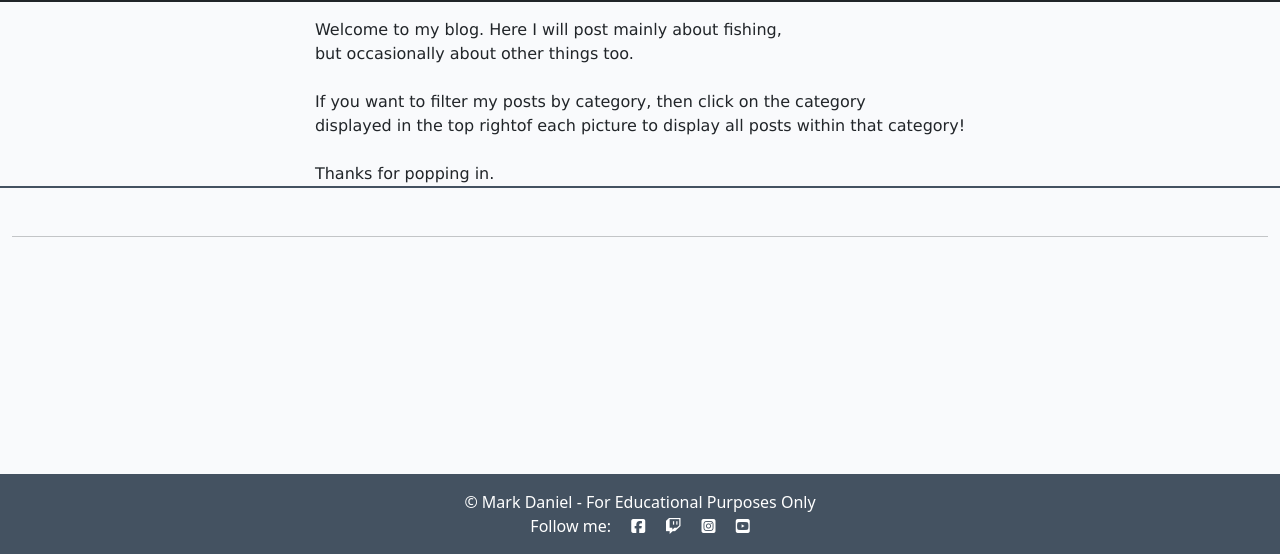
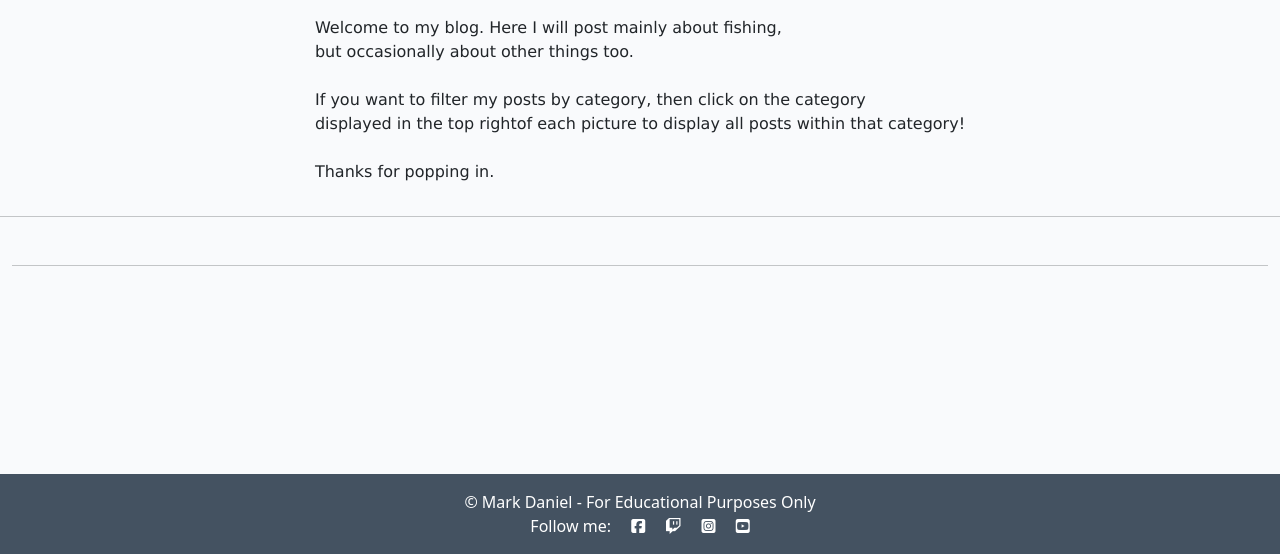
Before and after one commit to markdaniel1982/MD82-P4, a Django app: page / in a window 1280 px wide. Shown: the part 246-800 px from the top of the page. Run offline with Django 3.2, Linux system fonts and the light colour scheme; data that the repository does not hold is empty; some libraries are stand-ins or nearby versions.

Commit message:
tidy code/files and add some code credits

```diff
--- a/static/css/style.css
+++ b/static/css/style.css
@@ -63,11 +63,9 @@ a {
 .introduction {
     font-family: "Verdana", sans-serif;
     padding-top: 1rem;
+    padding-bottom: 1rem;
     display: flex;
     justify-content: center;
-    border-bottom: #445261;
-    border-width: 2px;
-    border-style: solid;
 }
 
 .category-title {
--- a/templates/base.html
+++ b/templates/base.html
@@ -40,7 +40,7 @@
 
                     <li class="nav-item">
                         <a class="nav-link active" aria-current="page" href="{% url 'home' %}">Home</a>
-
+                        <!-- Authorisation to only show logout link when user is logged in -->
                         {% if user.is_authenticated %}
 
                         <span class="nav-link active"><strong>{{ user }} </strong><a id="nav-link-logout"
@@ -63,6 +63,7 @@
             </div>
         </div>
     </nav>
+    <!-- Authorisation - Only for Admin/superusers -->
     {% if request.user.is_superuser %}
     <div>
         <nav class="navbar navbar-sm navbar-light bg-secondary">
@@ -106,7 +107,6 @@
             <i class="fab fa-youtube-square ms-3"></i>
         </p>
     </footer>
-    <!-- <script src="{% static 'js/modal.js' %}"></script> -->
     <script>
         setTimeout(function () {
             let messages = document.getElementById("msg");
--- a/templates/categories.html
+++ b/templates/categories.html
@@ -21,6 +21,7 @@
                                 {% endif %}
                                 <div class="image-flash">
                                     <p class="author">Author | {{ post.author }}
+                                        <!-- Authorisation to only allow Admin to edit posts and categories -->
                                         {% if request.user.is_superuser %}
                                         <a href="{% url 'update_post' post.slug  %}" aria-label="Edit Post"><i
                                                 class="far fa-edit"></i></a>
--- a/templates/index.html
+++ b/templates/index.html
@@ -2,7 +2,7 @@
 {% load crispy_forms_tags %}
 
 {% block content %}
-<div class="row">
+<div class="container">
     <p class="introduction">
         Welcome to my blog. Here I will post mainly about fishing,<br>but occasionally about other things too.
         <br><br>
@@ -10,8 +10,10 @@
         picture to display all posts within that category!
         <br><br>
         Thanks for popping in.
+
     </p>
 </div>
+<hr>
 <div class="container-fluid">
     <div class="row">
 
@@ -30,6 +32,7 @@
                                 {% endif %}
                                 <div class="image-flash">
                                     <p class="author">Author | {{ post.author }}
+                                        <!-- Authorisation to allow only Admin to update or delete posts -->
                                         {% if request.user.is_superuser %}
                                         <a href="{% url 'update_post' post.slug  %}" aria-label="Edit Post"><i
                                                 class="far fa-edit"></i></a>
```
Also changed, not shown: blog/views.py (+6 -5 lines), static/js/modal.js (deleted, +0 -24 lines).
